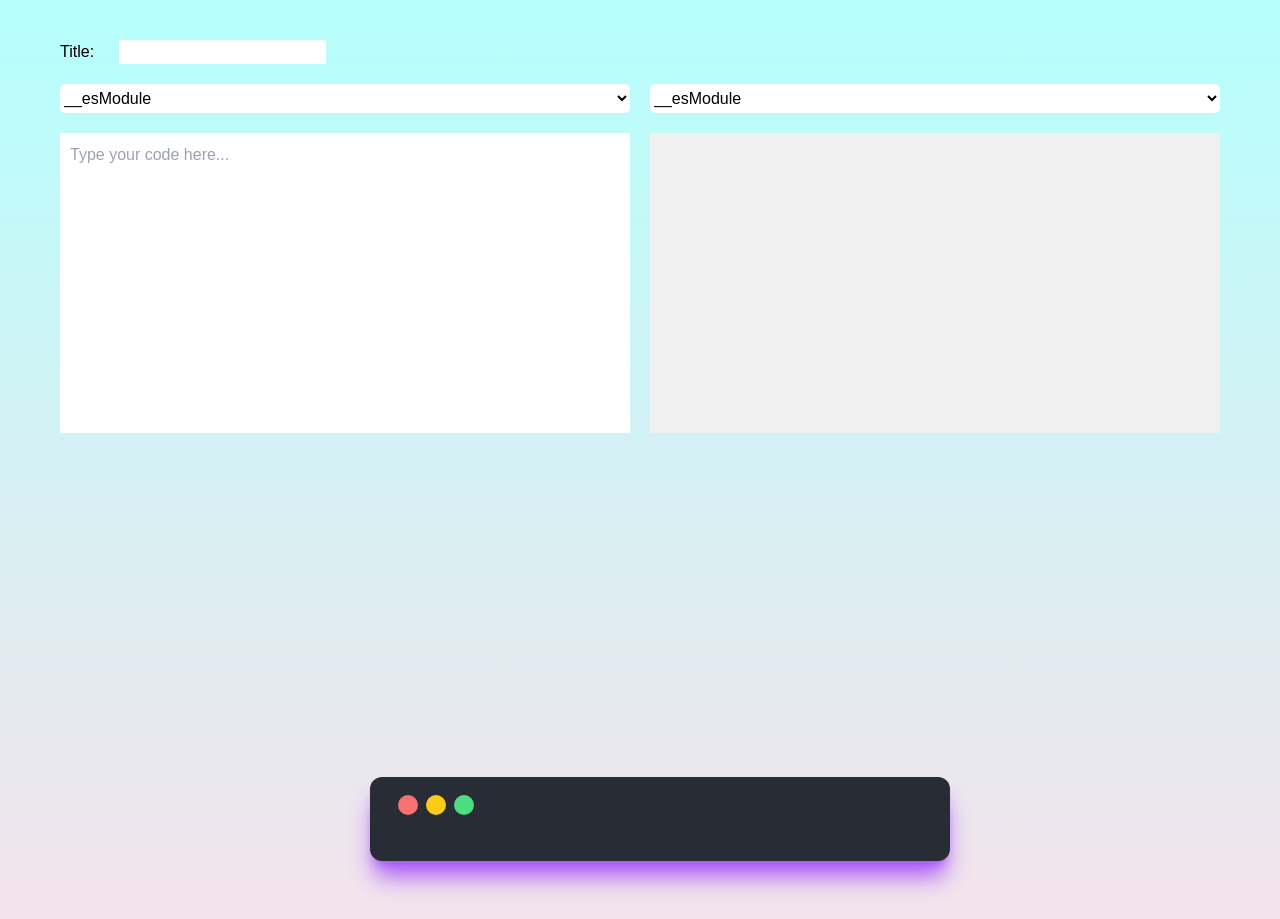
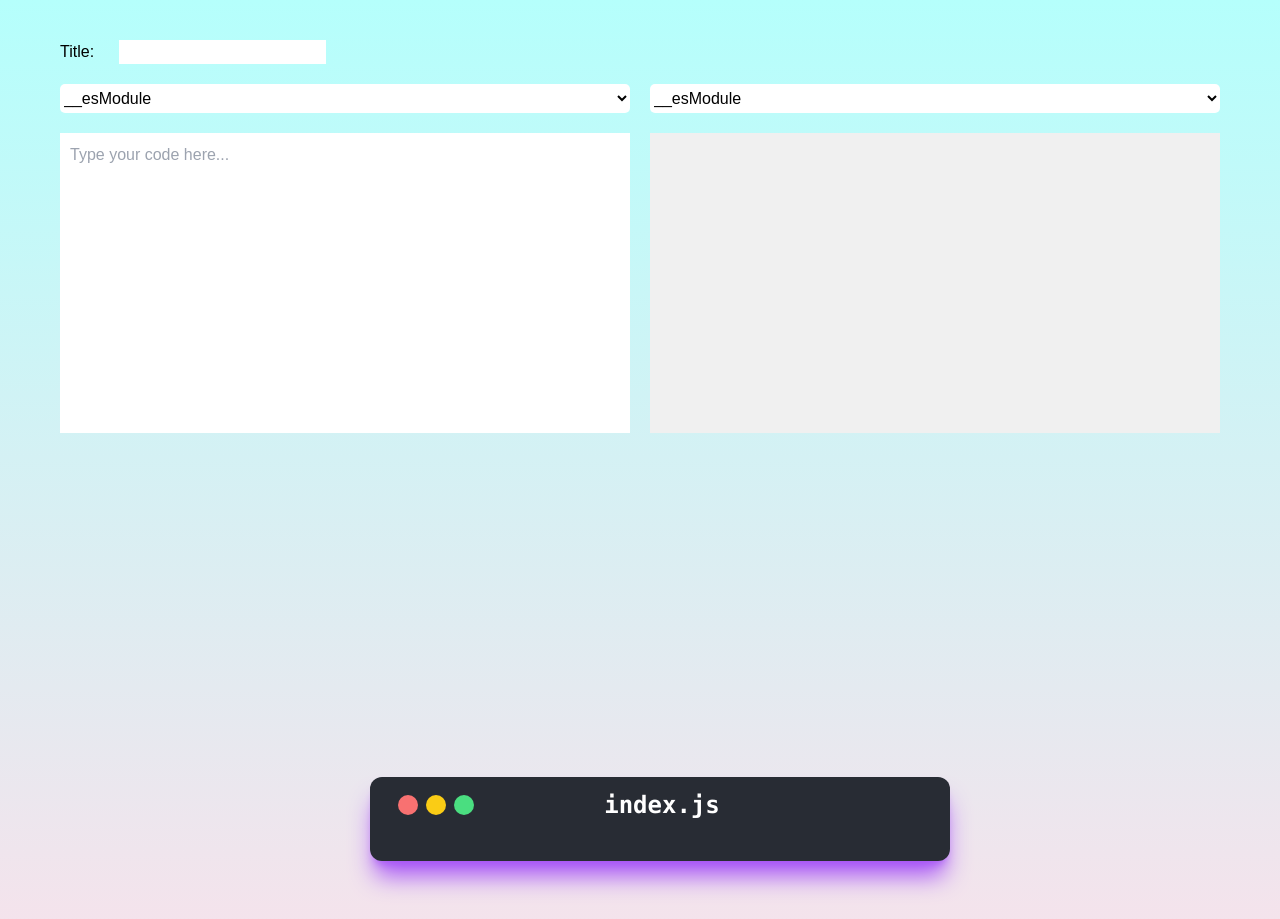
Before and after one commit to handri09/hajaniaina-dev, a React (Create React App) app: page / in a window 1280 px wide. Shown: the top 919 px of the page. Built offline with nearby package versions, Linux system fonts and the light colour scheme.

Commit message:
cleaning code

```diff
--- a/src/App.js
+++ b/src/App.js
@@ -56,7 +56,7 @@ function App() {
               <div className="rounded-full bg-yellow-400 h-5 w-5"></div>
               <div className="rounded-full bg-green-400 h-5 w-5"></div>
             </div>
-            {/* <div className="flex w-full justify-center text-white font-bold font-mono mr-20">{title}</div> */}
+            <div className="flex w-full justify-center text-white font-bold font-mono mr-20">{title}</div>
           </div>
           {/* <h1 className="text-white text-6xl text-center font-extrabold font-mono px-20 py-5 ">FrontEnd Dev</h1> */}
           {/* <div className="text-white text-4xl font-extralight text-center font-mono p-2"><em><p className="text-purple-200">frontEnd</p></em></div> */}
@@ -79,10 +79,3 @@ function App() {
 }
 
 export default App;
-
-
-
-// const fruits = ['Paoma🍎', 'Voasary🍊', 'Akondro🍌']
-
-// console.log(fruits.at(0)) // Paoma🍎
-// console.log(fruits.at(-1)) // Akondro🍌
```
